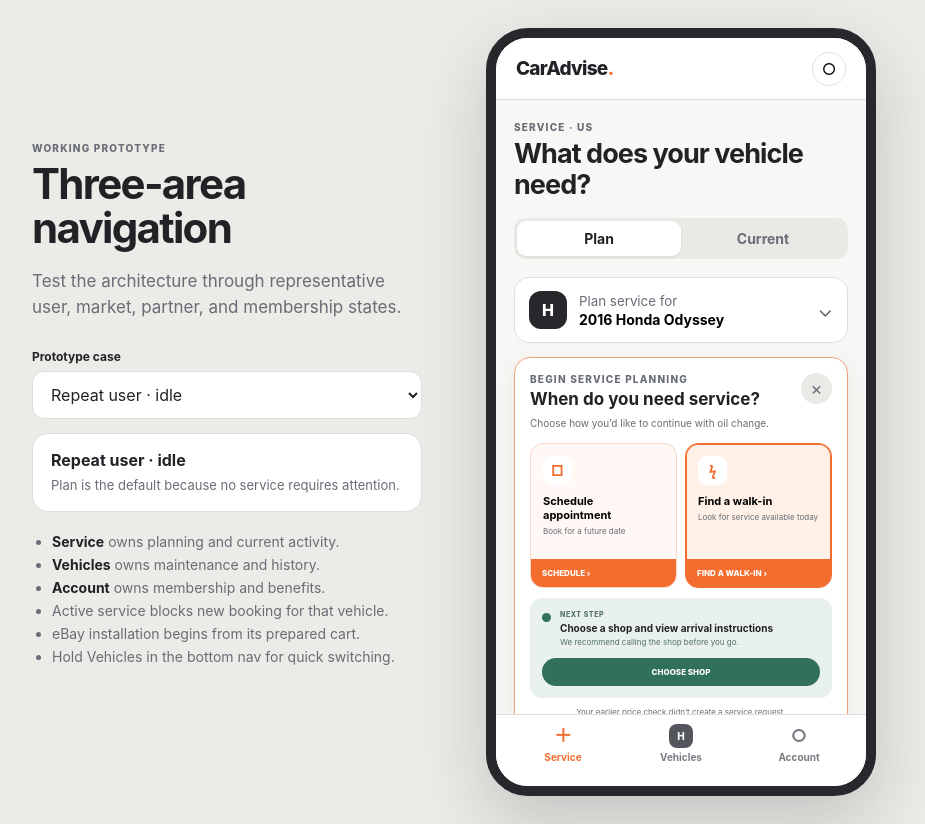
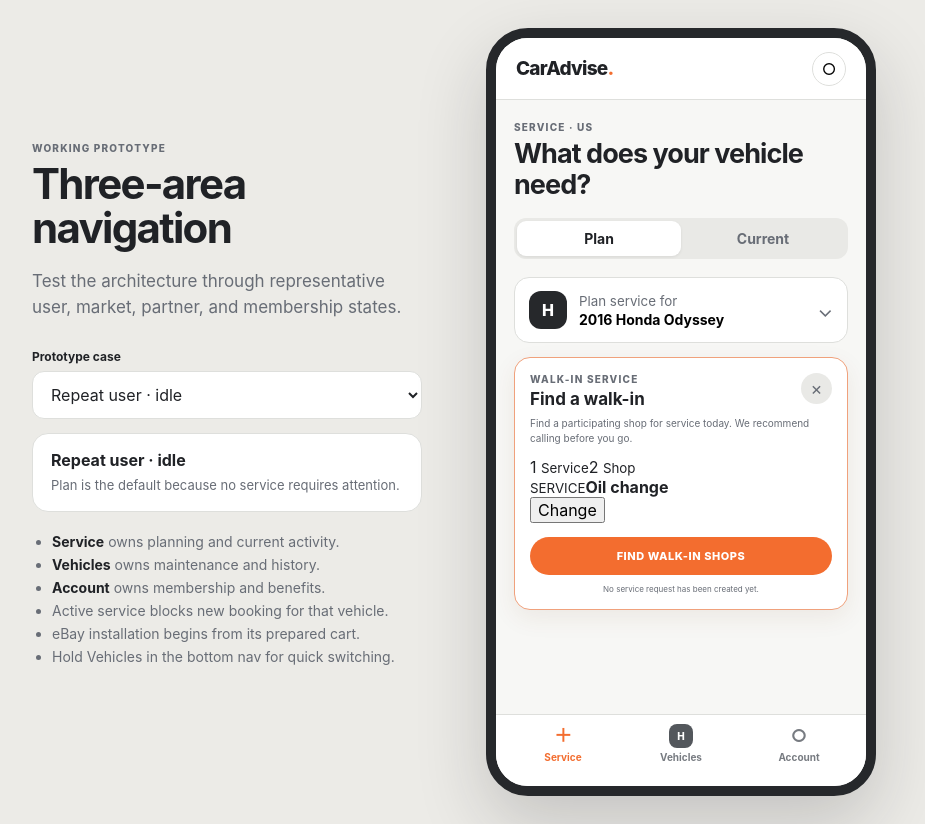
Before and after one commit to brandonlocke/caradvise-flutter-prototype, a React (Vite) app: page / in a window 1280 px wide. Both pictures are taken after a click on the button "FIND A WALK-IN". Shown: the whole page, without its empty margins (186-1111 px from the left). Built offline with nearby package versions, Linux system fonts and the light colour scheme.

Commit message:
Simplify persistent service entry

```diff
--- a/src/App.tsx
+++ b/src/App.tsx
@@ -210,6 +210,7 @@
   const [selectedVehicleId, setSelectedVehicleId] = useState("honda");
   const [switcherOpen, setSwitcherOpen] = useState(false);
   const [selectedService, setSelectedService] = useState<string | null>(null);
+  const [showAllServiceChips, setShowAllServiceChips] = useState(false);
   const [bookingChoiceOpen, setBookingChoiceOpen] = useState(false);
   const [fulfillmentChoice, setFulfillmentChoice] = useState<"schedule" | "walkin" | null>(null);
   const [currentDetail, setCurrentDetail] = useState<string | null>(null);
@@ -269,6 +270,7 @@
     setSelectedVehicleId(next.vehicles[0]?.id ?? "honda");
     setSwitcherOpen(false);
     setSelectedService(null);
+    setShowAllServiceChips(false);
     setBookingChoiceOpen(false);
     setFulfillmentChoice(null);
     setCurrentDetail(null);
@@ -283,6 +285,7 @@
   function chooseVehicle(id: string) {
     setSelectedVehicleId(id);
     setSelectedService(null);
+    setShowAllServiceChips(false);
     setBookingChoiceOpen(false);
     setFulfillmentChoice(null);
     setSwitcherOpen(false);
@@ -379,22 +382,19 @@
               setSection={setSection}
               setSwitcherOpen={setSwitcherOpen}
               selectedService={selectedService}
+              showAllServiceChips={showAllServiceChips}
+              toggleAllServiceChips={() => setShowAllServiceChips((show) => !show)}
               selectService={(service) => {
                 setSelectedService(service);
                 setBookingChoiceOpen(false);
                 setFulfillmentChoice(null);
               }}
               bookingChoiceOpen={bookingChoiceOpen}
-              openBookingChoice={() => {
-                setBookingChoiceOpen(true);
-                setFulfillmentChoice(scenario.market === "Canada" ? "walkin" : null);
-              }}
               closeBookingChoice={() => {
                 setBookingChoiceOpen(false);
                 setFulfillmentChoice(null);
               }}
               fulfillmentChoice={fulfillmentChoice}
-              setFulfillmentChoice={setFulfillmentChoice}
               currentDetail={currentDetail}
               setCurrentDetail={setCurrentDetail}
               detailActivity={detailActivity}
@@ -443,9 +443,6 @@
         {showServiceDock && selectedVehicle && (
           <PersistentServiceAction
             scenario={scenario}
-            vehicle={selectedVehicle}
-            service={planningService}
-            selectedService={Boolean(selectedService)}
             activeActivity={activeForSelected}
             membershipReady={membershipReady}
             viewCurrent={() => setSection("Current")}
@@ -530,9 +527,6 @@
 
 function PersistentServiceAction({
   scenario,
-  vehicle,
-  service,
-  selectedService,
   activeActivity,
   membershipReady,
   viewCurrent,
@@ -542,9 +536,6 @@
   walkIn,
 }: {
   scenario: Scenario;
-  vehicle: Vehicle;
-  service: string | null;
-  selectedService: boolean;
   activeActivity?: Activity;
   membershipReady: boolean;
   viewCurrent: () => void;
@@ -553,9 +544,9 @@
   schedule: () => void;
   walkIn: () => void;
 }) {
-  let context = selectedService ? "Selected service" : `Recommended for ${vehicle.name}`;
-  let title = service ?? "Plan service";
-  let primaryLabel = service ? `SCHEDULE ${service.toUpperCase()}` : "SCHEDULE SERVICE";
+  let context: string | null = null;
+  let title: string | null = null;
+  let primaryLabel = "SCHEDULE SERVICE";
   let primaryAction = schedule;
   let secondaryLabel: string | null = "FIND A WALK-IN";
   let secondaryAction = walkIn;
@@ -579,8 +570,6 @@
     primaryAction = bookInstallation;
     secondaryLabel = null;
   } else if (scenario.market === "Canada") {
-    context = service ? `Plan ${service.toLowerCase()}` : "Plan service";
-    title = "Visit a participating shop as a walk-in";
     primaryLabel = "FIND A WALK-IN";
     primaryAction = walkIn;
     secondaryLabel = null;
@@ -588,10 +577,12 @@
 
   return (
     <aside className="service-action-dock" aria-label="Service booking action">
+      {context && title && (
         <div className="dock-context">
           <small>{context}</small>
           <strong>{title}</strong>
         </div>
+      )}
       <div className={`dock-actions ${secondaryLabel ? "dual" : ""}`}>
         {secondaryLabel && (
           <button className="dock-secondary" onClick={secondaryAction}>{secondaryLabel}</button>
@@ -612,12 +603,12 @@
   setSection,
   setSwitcherOpen,
   selectedService,
+  showAllServiceChips,
+  toggleAllServiceChips,
   selectService,
   bookingChoiceOpen,
-  openBookingChoice,
   closeBookingChoice,
   fulfillmentChoice,
-  setFulfillmentChoice,
   currentDetail,
   setCurrentDetail,
   detailActivity,
@@ -639,12 +630,12 @@
   setSection: (section: "Plan" | "Current") => void;
   setSwitcherOpen: (open: boolean) => void;
   selectedService: string | null;
+  showAllServiceChips: boolean;
+  toggleAllServiceChips: () => void;
   selectService: (service: string) => void;
   bookingChoiceOpen: boolean;
-  openBookingChoice: () => void;
   closeBookingChoice: () => void;
   fulfillmentChoice: "schedule" | "walkin" | null;
-  setFulfillmentChoice: (choice: "schedule" | "walkin") => void;
   currentDetail: string | null;
   setCurrentDetail: (id: string | null) => void;
   detailActivity?: Activity;
@@ -774,7 +765,6 @@
                     service={selectedService}
                     scenario={scenario}
                     choice={fulfillmentChoice}
-                    setChoice={setFulfillmentChoice}
                     close={closeBookingChoice}
                   />
                 ) : (
@@ -786,7 +776,7 @@
                     <h3>{selectedVehicle.recommendation}</h3>
                     <p>Based on {selectedVehicle.mileage} miles</p>
                   </div>
-                  <button className="text-button" onClick={() => selectService(selectedVehicle.recommendation)}>Select</button>
+                  <button className="text-button" onClick={() => selectService(selectedVehicle.recommendation)}>Check price</button>
                 </article>
 
                 <section className="content-section">
@@ -801,7 +791,7 @@
                     Tap a service to update the map and compare what’s nearby.
                   </p>
                   <div className="chips">
-                    {serviceOptions.map((service) => (
+                    {serviceOptions.slice(0, showAllServiceChips ? serviceOptions.length : 4).map((service) => (
                       <button
                         key={service}
                         className={selectedService === service ? "selected" : ""}
@@ -810,8 +800,10 @@
                         {service}
                       </button>
                     ))}
+                    <button className="more-chip" onClick={toggleAllServiceChips}>
+                      {showAllServiceChips ? "Show less" : `More services +${serviceOptions.length - 4}`}
+                    </button>
                   </div>
-                  <button className="catalog-link">See all services <span>›</span></button>
                 </section>
 
                 {selectedService && (
@@ -820,7 +812,6 @@
                     scenario={scenario}
                     membershipReady={membershipReady}
                     openAccount={openAccount}
-                    openBookingChoice={openBookingChoice}
                   />
                 )}
 
@@ -955,12 +946,11 @@
   );
 }
 
-function ServiceResults({ service, scenario, membershipReady, openAccount, openBookingChoice }: {
+function ServiceResults({ service, scenario, membershipReady, openAccount }: {
   service: string;
   scenario: Scenario;
   membershipReady: boolean;
   openAccount: () => void;
-  openBookingChoice: () => void;
 }) {
   const [resultsView, setResultsView] = useState<"Map" | "List">("Map");
 
@@ -1045,74 +1035,56 @@
           ? "Price checking doesn’t start a booking. Final pricing is confirmed before service."
           : "Shop checking doesn’t start a service request."}
       </p>
-      <button className="primary-button comparison-continue" onClick={openBookingChoice}>
-        {scenario.market === "US" ? `CONTINUE WITH ${service.toUpperCase()}` : "SELECT A WALK-IN SHOP"}
-      </button>
     </section>
   );
 }
 
-function FulfillmentChoices({ service, scenario, choice, setChoice, close }: {
+function FulfillmentChoices({ service, scenario, choice, close }: {
   service: string;
   scenario: Scenario;
   choice: "schedule" | "walkin" | null;
-  setChoice: (choice: "schedule" | "walkin") => void;
   close: () => void;
 }) {
+  if (!choice) return null;
+
   const isCanada = scenario.market === "Canada";
+  const isSchedule = choice === "schedule";
 
   return (
     <section className="fulfillment-panel" aria-labelledby="fulfillment-title">
       <div className="fulfillment-heading">
         <div>
-          <p className="eyebrow">Begin service planning</p>
-          <h3 id="fulfillment-title">
-            {isCanada ? `Find a walk-in for ${service}` : "When do you need service?"}
-          </h3>
+          <p className="eyebrow">{isSchedule ? "Schedule service" : "Walk-in service"}</p>
+          <h3 id="fulfillment-title">{isSchedule ? "Choose an appointment" : "Find a walk-in"}</h3>
         </div>
-        <button className="close-button small-close" onClick={close} aria-label="Close service options">×</button>
+        <button className="close-button small-close" onClick={close} aria-label="Close booking flow">×</button>
       </div>
       <p className="fulfillment-intro">
-        {isCanada
-          ? "Appointments aren’t available in Canada. Choose a participating shop and visit as a walk-in."
-          : `Choose how you’d like to continue with ${service.toLowerCase()}.`}
+        {isSchedule
+          ? "Select a shop, then choose an available date and time."
+          : isCanada
+            ? "Choose a participating shop and visit as a walk-in. Appointments aren’t available in Canada."
+            : "Find a participating shop for service today. We recommend calling before you go."}
       </p>
 
-      <div className={`fulfillment-options ${isCanada ? "single" : ""}`}>
-        {!isCanada && (
-          <button
-            className={`fulfillment-option ${choice === "schedule" ? "selected" : ""}`}
-            onClick={() => setChoice("schedule")}
-          >
-            <span className="fulfillment-icon">□</span>
-            <strong>Schedule appointment</strong>
-            <small>Book for a future date</small>
-            <span className="option-action">SCHEDULE ›</span>
-          </button>
-        )}
-        <button
-          className={`fulfillment-option ${choice === "walkin" ? "selected" : ""}`}
-          onClick={() => setChoice("walkin")}
-        >
-          <span className="fulfillment-icon">ϟ</span>
-          <strong>Find a walk-in</strong>
-          <small>{isCanada ? "Choose a nearby participating shop" : "Look for service available today"}</small>
-          <span className="option-action">FIND A WALK-IN ›</span>
-        </button>
+      <div className="booking-steps" aria-label="Booking steps">
+        <span className="active">1 <small>Service</small></span>
+        <span>2 <small>Shop</small></span>
+        {isSchedule && <span>3 <small>Time</small></span>}
       </div>
 
-      {choice && (
-        <article className="fulfillment-next-step">
+      <article className="flow-service-row">
         <span className="status-dot" />
-          <div>
-            <small>NEXT STEP</small>
-            <strong>{choice === "schedule" ? "Choose a shop, date, and time" : "Choose a shop and view arrival instructions"}</strong>
-            <p>{choice === "schedule" ? "No appointment is created until you confirm." : "We recommend calling the shop before you go."}</p>
-          </div>
-          <button>{choice === "schedule" ? "CHOOSE TIME" : "CHOOSE SHOP"}</button>
+        <div><small>SERVICE</small><strong>{service}</strong></div>
+        <button>Change</button>
       </article>
-      )}
-      <p className="flow-boundary-note">Your earlier price check didn’t create a service request.</p>
+
+      <button className="primary-button flow-primary">
+        {isSchedule ? "CHOOSE A SHOP" : "FIND WALK-IN SHOPS"}
+      </button>
+      <p className="flow-boundary-note">
+        {isSchedule ? "No appointment is created until you confirm a time." : "No service request has been created yet."}
+      </p>
     </section>
   );
 }
```
Lines whose indentation alone changed are shown as unchanged.
